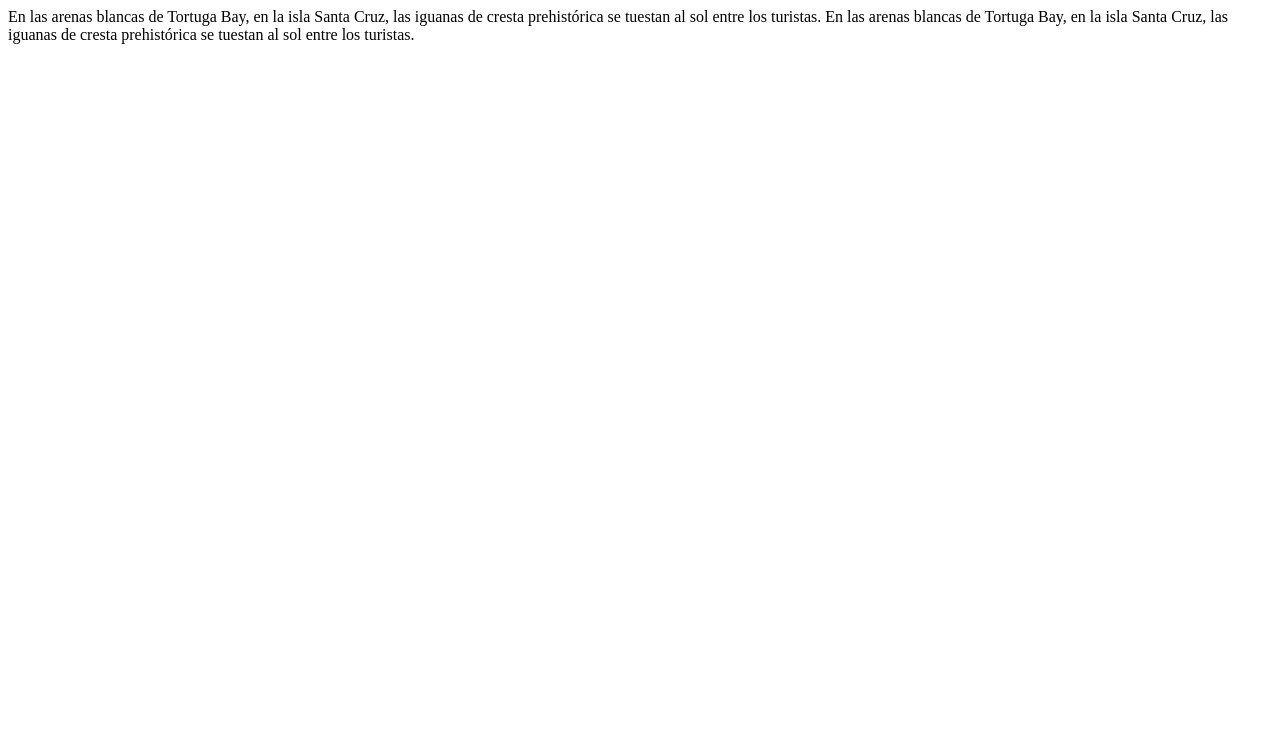
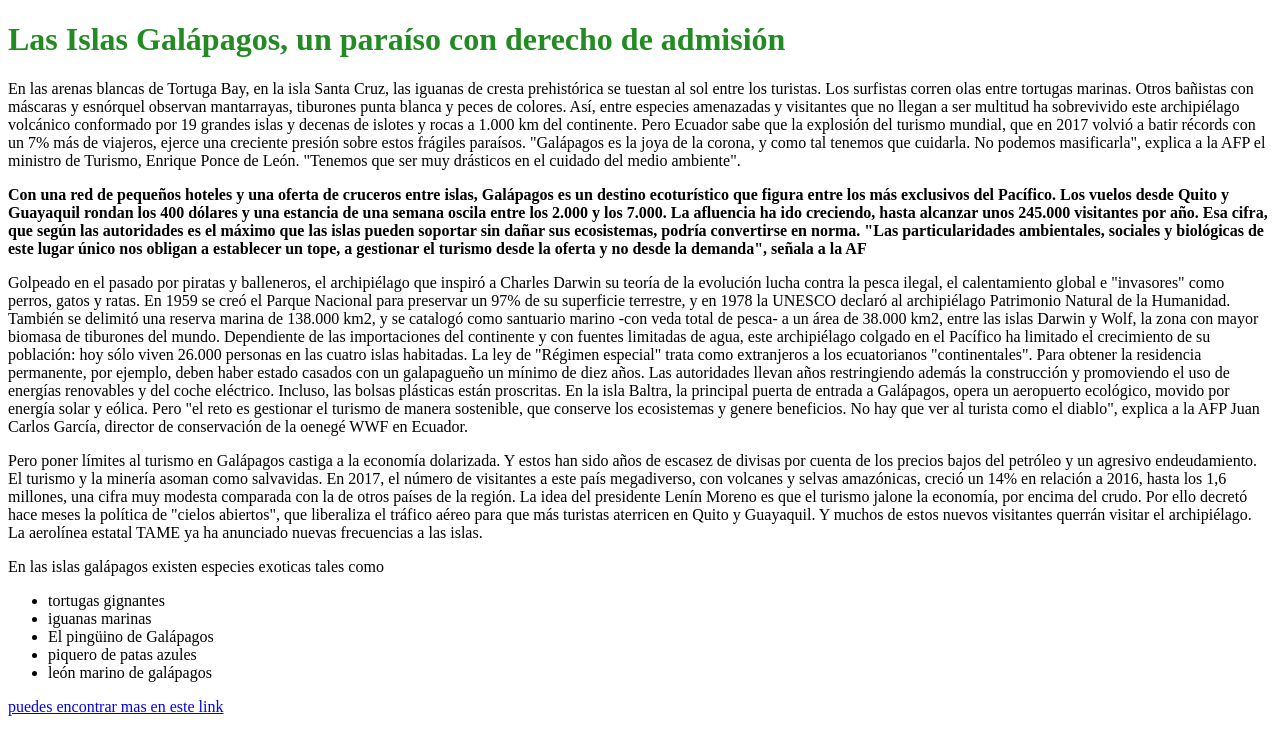
Before and after one commit to edbustos223/curso-tajamar-, a plain HTML site: page pagina web/ECUADOR.html in a window 1280 px wide. Shown: the top 729 px of the page. Drawn offline with Linux system fonts and the light colour scheme.

Commit message:
pagina 1

```diff
--- a/pagina web/ECUADOR.html
+++ b/pagina web/ECUADOR.html
@@ -4,12 +4,88 @@
     <meta charset="UTF-8">
     <meta name="viewport" content="width=device-width, initial-scale=1.0">
     <meta http-equiv="X-UA-Compatible" content="ie=edge">
-    <title>Las Islas Galápagos, un paraíso con derecho de admisión</title>
+    <title>Islas Galápagos</title>
+    <link rel="shortcut icon" href="321027.png" type="image/x-icon">
+
+    <style>
+        h1 {color: forestgreen}
+    </style>
 </head>
 <body>
-     <p1 align="left">En las arenas blancas de Tortuga Bay, en la isla Santa Cruz, las iguanas de cresta prehistórica se tuestan al sol entre los turistas.</p1>
+    <h1>Las Islas Galápagos, un paraíso con derecho de admisión</h1>
 
-     <p2 align="left">En las arenas blancas de Tortuga Bay, en la isla Santa Cruz, las iguanas de cresta prehistórica se tuestan al sol entre los turistas.</p2>
+
+    <p>En las arenas blancas de Tortuga Bay, en la isla Santa Cruz, las iguanas de cresta prehistórica se tuestan al sol entre los turistas.
+
+            Los surfistas corren olas entre tortugas marinas. Otros bañistas con máscaras y esnórquel observan mantarrayas, tiburones punta blanca y peces de colores.
+
+            Así, entre especies amenazadas y visitantes que no llegan a ser multitud ha sobrevivido este archipiélago volcánico conformado por 19 grandes islas y decenas de islotes y rocas a 1.000 km del continente.
+
+            Pero Ecuador sabe que la explosión del turismo mundial, que en 2017 volvió a batir récords con un 7% más de viajeros, ejerce una creciente presión sobre estos frágiles paraísos.
+
+            "Galápagos es la joya de la corona, y como tal tenemos que cuidarla. No podemos masificarla", explica a la AFP el ministro de Turismo, Enrique Ponce de León. "Tenemos que ser muy drásticos en el cuidado del medio ambiente".</p>
+
+
+
+
+
+
+
+    <strong>Con una red de pequeños hoteles y una oferta de cruceros entre islas, Galápagos es un destino ecoturístico que figura entre los más exclusivos del Pacífico.
+
+            Los vuelos desde Quito y Guayaquil rondan los 400 dólares y una estancia de una semana oscila entre los 2.000 y los 7.000.
+
+            La afluencia ha ido creciendo, hasta alcanzar unos 245.000 visitantes por año.
+
+            Esa cifra, que según las autoridades es el máximo que las islas pueden soportar sin dañar sus ecosistemas, podría convertirse en norma.
+
+            "Las particularidades ambientales, sociales y biológicas de este lugar único nos obligan a establecer un tope, a gestionar el turismo desde la oferta y no desde la demanda", señala a la AF</strong>
+
+
+
+            <p>Golpeado en el pasado por piratas y balleneros, el archipiélago que inspiró a Charles Darwin su teoría de la evolución lucha contra la pesca ilegal, el calentamiento global e "invasores" como perros, gatos y ratas.
+
+                    En 1959 se creó el Parque Nacional para preservar un 97% de su superficie terrestre, y en 1978 la UNESCO declaró al archipiélago Patrimonio Natural de la Humanidad.
+
+                    También se delimitó una reserva marina de 138.000 km2, y se catalogó como santuario marino -con veda total de pesca- a un área de 38.000 km2, entre las islas Darwin y Wolf, la zona con mayor biomasa de tiburones del mundo.
+
+                    Dependiente de las importaciones del continente y con fuentes limitadas de agua, este archipiélago colgado en el Pacífico ha limitado el crecimiento de su población: hoy sólo viven 26.000 personas en las cuatro islas habitadas.
+
+                    La ley de "Régimen especial" trata como extranjeros a los ecuatorianos "continentales". Para obtener la residencia permanente, por ejemplo, deben haber estado casados con un galapagueño un mínimo de diez años.
+
+                    Las autoridades llevan años restringiendo además la construcción y promoviendo el uso de energías renovables y del coche eléctrico. Incluso, las bolsas plásticas están proscritas.
+
+                    En la isla Baltra, la principal puerta de entrada a Galápagos, opera un aeropuerto ecológico, movido por energía solar y eólica.
+
+                    Pero "el reto es gestionar el turismo de manera sostenible, que conserve los ecosistemas y genere beneficios. No hay que ver al turista como el diablo", explica a la AFP Juan Carlos García, director de conservación de la oenegé WWF en Ecuador.
+                    </p>
+
+
+
+     <p>Pero poner límites al turismo en Galápagos castiga a la economía dolarizada.
+
+            Y estos han sido años de escasez de divisas por cuenta de los precios bajos del petróleo y un agresivo endeudamiento. El turismo y la minería asoman como salvavidas.
+
+            En 2017, el número de visitantes a este país megadiverso, con volcanes y selvas amazónicas, creció un 14% en relación a 2016, hasta los 1,6 millones, una cifra muy modesta comparada con la de otros países de la región.
+            La idea del presidente Lenín Moreno es que el turismo jalone la economía, por encima del crudo.
+
+            Por ello decretó hace meses la política de "cielos abiertos", que liberaliza el tráfico aéreo para que más turistas aterricen en Quito y Guayaquil.
+            Y muchos de estos nuevos visitantes querrán visitar el archipiélago. La aerolínea estatal TAME ya ha anunciado nuevas frecuencias a las islas.
+            </p>
+
+            <p>En las islas galápagos existen especies exoticas tales como</p>
+            <ul>
+                <li>tortugas gignantes </li>
+                <li>iguanas marinas</li>
+                <li>El pingüino de Galápagos</li>
+                <li>piquero de patas azules</li>
+                <li>león marino de galápagos</li>
+
+            </ul>
+            <p><a href="http://viajesostenible.wordpress.com/2013/07/23/5-criaturas-unicas-de-las-galapagos/">puedes encontrar mas en este link</a></p>
+
+    <img src="./imagenes/galapagos png.jpg" alt="" galapagos="">
+
 
 
 </body>
```
Also changed, not shown: ej2/imagenes/cropped-como-tradear-y-ganar-dinero-con-bitcoin-criptorentas-2.png (deleted), pagina web/321027.png (added), pagina web/imagenes/galapagos png.jpg (added).
